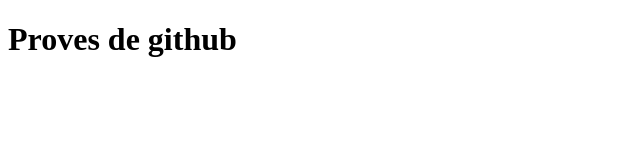
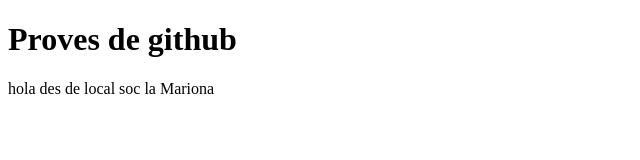
Before and after one commit to grannysimons/demoRepo, a plain HTML site: page index.html in a window 1280 px wide. Shown: the whole page, without its empty margins (0-640 px from the left). Drawn offline with Linux system fonts and the light colour scheme.

Commit message:
Mariona local

```diff
--- a/index.html
+++ b/index.html
@@ -8,5 +8,8 @@
 </head>
 <body>
     <h1>Proves de github</h1>
+    <div>
+        hola des de local soc la Mariona
+    </div>
 </body>
 </html>
```
Also changed, not shown: 1 other file.
